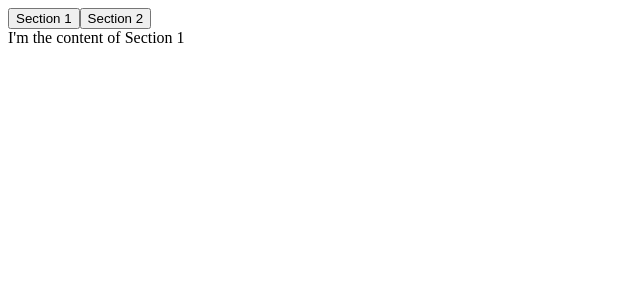
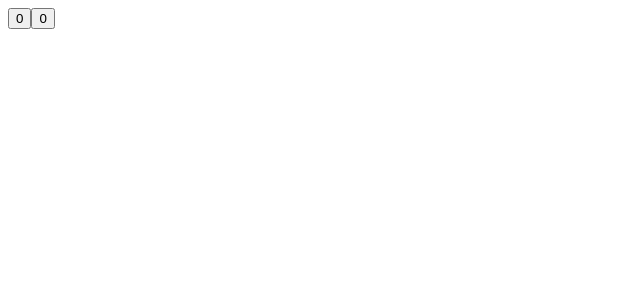
Before and after one commit to woosanggyu/usefulHooks, a React (Create React App) app: page / in a window 1280 px wide. Shown: the top 300 px of the page, without its empty margins (0-640 px from the left). Built offline with nearby package versions, Linux system fonts and the light colour scheme.

Commit message:
useEffect

```diff
--- a/src/App.js
+++ b/src/App.js
@@ -1,4 +1,4 @@
-import React, { useState } from 'react';
+import React, { useEffect, useState } from 'react';
 
 
 // export const useInput = (initialValue, validator ) => {
@@ -22,38 +22,33 @@
 //   return { value, onChange };
 // }
 
-const content = [
-  {
-    tab : "Section 1",
-    content : "I'm the content of Section 1"
-  },
-  {
-    tab : "Section 2",
-    content : "I'm the content of Section 2"
-  }
-]
+// const useTabs = (initailTab, allTabs) => {
 
-const useTabs = (initailTab, allTabs) => {
+//     const [currentIndex, setCurrentIndex] = useState(initailTab);
+//     if(!allTabs || !Array.isArray(allTabs)) {
+//       return null;
+//     }
+//     return {
+//       currentItem : allTabs[currentIndex],
+//       changeItem : setCurrentIndex
+//     }
+// }
 
-    const [currentIndex, setCurrentIndex] = useState(initailTab);
-    if(!allTabs || !Array.isArray(allTabs)) {
-      return null;
-    }
-    return {
-      currentItem : allTabs[currentIndex],
-      changeItem : setCurrentIndex
-    }
-}
 
 const App = () => {
-  const {currentItem, changeItem} = useTabs(0, content);
+  const sayHello = () => console.log("Hello");
+  const [number, setNumber] = useState(0);
+  const [Anumber, setAnumber] = useState(0);
+  // useEffect는 업데이트 되는걸 감시한다.
+  // 첫번째 인자로는 Function(함수)를 받는다.
+  // 두번째 인자로는 dependency(deps)를 받는다.
+  // 두번째 배열안에 포함된 값이 변경될 때 useEffect는 실행된다.
+  useEffect(sayHello, [number, Anumber]);
+
   return (
     <div className="App">
-      {content.map((section,index) => (<button onClick={() => changeItem(index)}>{section.tab}</button>))}
-      <div>
-
-      {currentItem.content}
-      </div>
+      <button onClick={() => setNumber(number+1)}>{number}</button>
+      <button onClick={() => setAnumber(Anumber+1)}>{Anumber}</button>
     </div>
   );
 }
```
Also changed, not shown: 1 other file (tests, documents, lock files or other folders).
